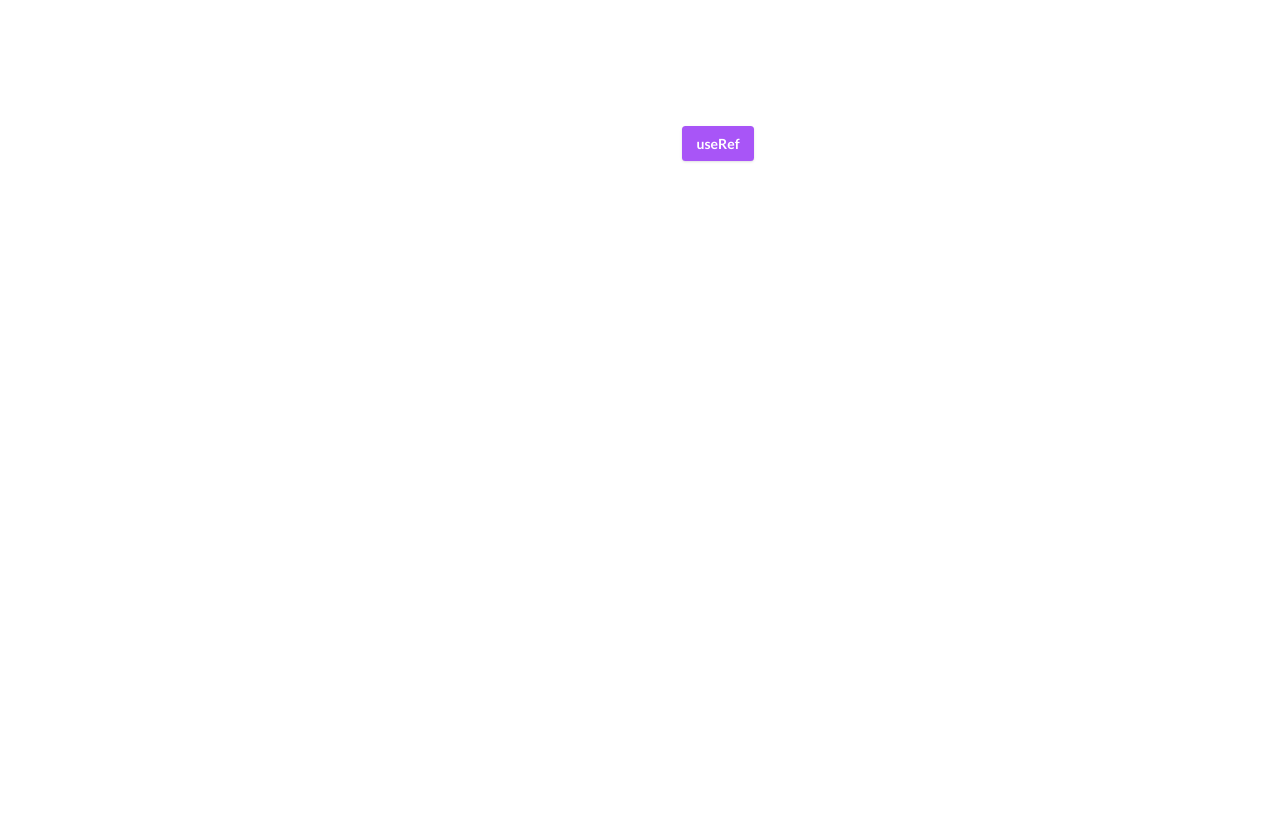
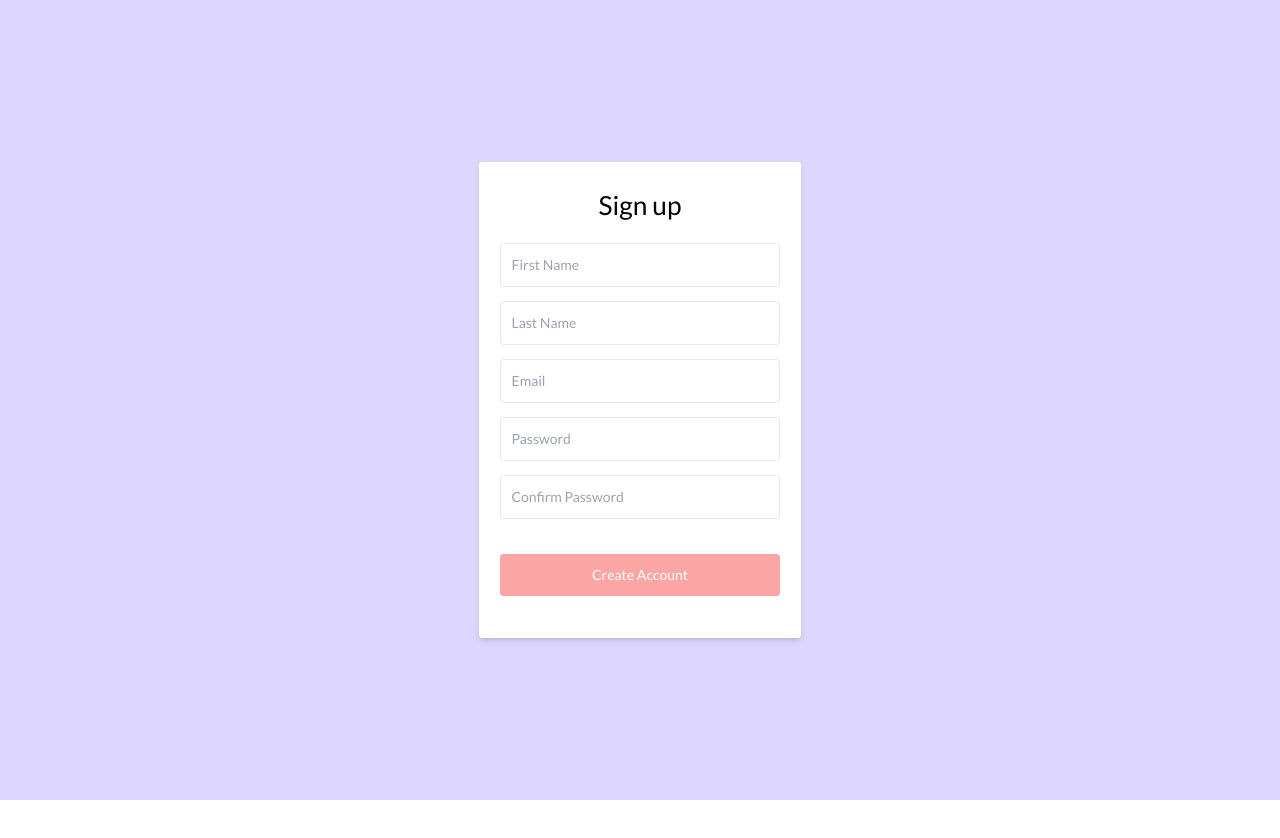
Before and after one commit to Hikari7/React_Counter, a React (Create React App) app: page / in a window 1280 px wide. Shown: the top 838 px of the page. After the commit the page ends 800 px from the top, so only its background shows below. Built offline with nearby package versions, Linux system fonts and the light colour scheme.

Commit message:
added signup

```diff
--- a/src/App.js
+++ b/src/App.js
@@ -1,13 +1,14 @@
 import React from "react";
+import SignUp from "./exercises/SignUp";
 // import Counter from "./exercises/Counter";
 // import Form from "./exercises/Form";
 // import Api from "./exercises/Api";
-import UseRef from "./exercises/UseRef";
+// import UseRef from "./exercises/UseRef";
 
 export default () => {
   return (
     <div>
-      <UseRef />
+      <SignUp />
     </div>
   );
 };
--- /dev/null
+++ b/src/exercises/SignUp.js
@@ -0,0 +1,139 @@
+import React, { useState, useEffect } from "react";
+
+function SignUp() {
+  const [firstName, setFirstName] = useState("");
+  const [lastName, setLastName] = useState("");
+  const [email, setEmail] = useState("");
+  const [password, setPassword] = useState("");
+  const [confirm, setConfirm] = useState("");
+  const [success, setSuccess] = useState(false); //successの表示
+  const [valid, setValid] = useState(false); //valueの仮の変数を置いとく
+  const [match, setMatch] = useState(false); //matchの仮の変数を置いとく
+  const [num, setNum] = useState(false); //matchの仮の変数を置いとく
+
+  const handleSubmit = (e) => {
+    e.preventDefault();
+    if (
+      //それぞれのstateがvalueになってたら
+      firstName &&
+      lastName &&
+      email &&
+      password &&
+      confirm
+    ) {
+      setValid(true); //validをtrueにする
+    }
+    if (confirm === password) {
+      setMatch(true);
+    }
+
+    if (password.length > 4) {
+      setNum(true)
+    }
+
+    setSuccess(true);
+  };
+
+  return (
+    <div className="bg-violet-200 min-h-screen flex flex-col">
+      <form
+        className="container max-w-sm mx-auto flex-1 flex flex-col items-center justify-center px-2"
+        onSubmit={handleSubmit}
+      >
+        <div className="bg-white px-6 py-8 rounded shadow-md text-black w-full">
+          <h1 className="mb-6 text-3xl text-center">Sign up</h1>
+          {success && valid && match && num ? ( //successとvalidがtrueだったら"sign up successfully"を出す
+            <div className="flex py-3 mb-4 justify-center">
+              <svg
+                className="w-6 h-6 fill-current text-green-500"
+                xmlns="http://www.w3.org/2000/svg"
+                viewBox="0 0 24 24"
+              >
+                <path d="M0 0h24v24H0V0z" fill="none" />
+                <path d="M12 2C6.48 2 2 6.48 2 12s4.48 10 10 10 10-4.48 10-10S17.52 2 12 2zm0 18c-4.41 0-8-3.59-8-8s3.59-8 8-8 8 3.59 8 8-3.59 8-8 8zm4.59-12.42L10 14.17l-2.59-2.58L6 13l4 4 8-8z" />
+              </svg>
+              <h2 className="font-semibold text-gray-800">
+                Success! Thank you for registering!
+              </h2>
+            </div>
+          ) : null}
+          <input
+            type="text"
+            className="block border border-grey-light w-full p-3 rounded mt-4"
+            name="firstname"
+            placeholder="First Name"
+            value={firstName}
+            onChange={(e) => setFirstName(e.target.value)}
+          />
+
+          {success && !firstName ? ( //firstNameがsuccessとfalseだったらspanが表示される,trueだったらnull
+            <span className="text-rose-500">Please enter your first name</span>
+          ) : null}
+          <input
+            type="text"
+            className="block border border-grey-light w-full p-3 rounded mt-4"
+            name="lastname"
+            placeholder="Last Name"
+            value={lastName}
+            onChange={(e) => setLastName(e.target.value)}
+          />
+          {success && !lastName ? (
+            <span className="text-rose-500">Please enter your last name</span>
+          ) : null}
+          <input
+            type="text"
+            className="block border border-grey-light w-full p-3 rounded mt-4"
+            name="email"
+            placeholder="Email"
+            value={email}
+            onChange={(e) => setEmail(e.target.value)}
+          />
+          {success && !email ? (
+            <span className="text-rose-500">Please enter your email</span>
+          ) : null}
+          <input
+            type="password"
+            className="block border border-grey-light w-full p-3 rounded mt-4"
+            name="password"
+            placeholder="Password"
+            value={password}
+            onChange={(e) => setPassword(e.target.value)}
+          />
+          {success && !password ? (
+            <span className="text-rose-500">Please enter your password</span>
+          ) : null}
+          {success && !num ? (
+            <span className="text-rose-500">
+              Password must be at least 5 characters
+            </span>
+          ) : null}
+          <input
+            type="password"
+            className="block border border-grey-light w-full p-3 rounded mt-4"
+            name="confirm_password"
+            value={confirm}
+            placeholder="Confirm Password"
+            onChange={(e) => setConfirm(e.target.value)}
+          />
+          {success && !confirm ? (
+            <span className="text-rose-500">
+              Please enter your confirm password
+            </span>
+          ) : null}
+          <br></br>
+          {success && !match ? (
+            <span className="text-rose-500">The password doesn't match</span>
+          ) : null}
+          <button
+            type="submit"
+            className="w-full text-center py-3 rounded bg-red-300 text-white hover:bg-red-400 focus:outline-none my-4"
+          >
+            Create Account
+          </button>
+        </div>
+      </form>
+    </div>
+  );
+}
+
+export default SignUp;
--- a/src/exercises/UseRef.js
+++ b/src/exercises/UseRef.js
@@ -9,7 +9,7 @@ function Practice() {
   };
   return (
     <div className="container mx-auto my-36 flex justify-center">
-      <input type="text" ref={ref} />
+      <input type="text" ref={ref} className="font-bold py-2 px-4 rounded" />
       <button
         className="shadow bg-purple-500 hover:bg-purple-400 focus:shadow-outline focus:outline-none text-white font-bold py-2 px-4 rounded"
         onClick={handleRef}
@@ -20,3 +20,7 @@ function Practice() {
   );
 }
 export default Practice;
+
+// <h1>UseRef</h1>
+// <input type="text" ref={ref} />
+// <button onClick={handleRef}>UseRef</button>
```
